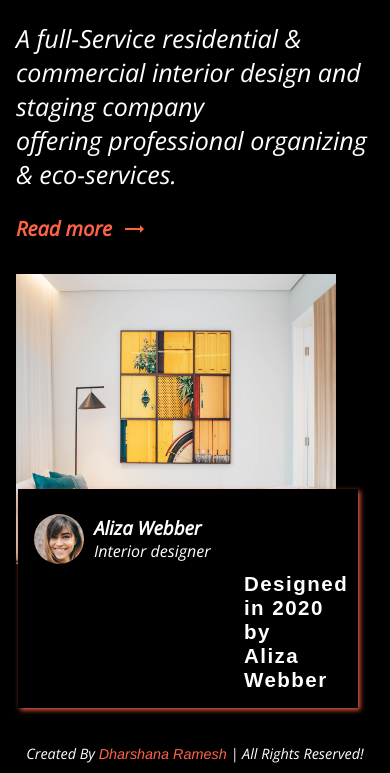
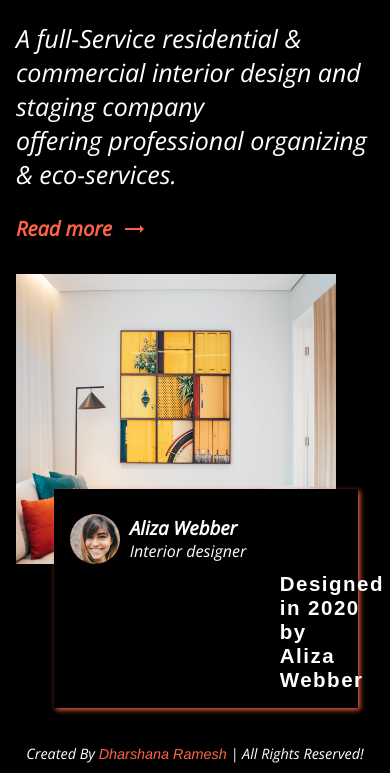
Before and after one commit to Dharshana-R/Interior-Consultant, a plain HTML site: page index.html in a window 390 px wide. Shown: the part 144-917 px from the top of the page. Drawn offline with nearby package versions, Linux system fonts and the light colour scheme; a web font is replaced by a local one.

Commit message:
Update style.css

```diff
--- a/style.css
+++ b/style.css
@@ -257,7 +257,7 @@ footer p a {
     }
 
     .card-contaner {
-        width: 95%;
+        width: 85%;
         margin-top: -80px;
         margin-right: 1rem;
     }
@@ -265,6 +265,7 @@ footer p a {
     .about{
         margin-right: 80px;
         letter-spacing: 0;
+        padding-left: 410px;
     }
 
     footer {
```
